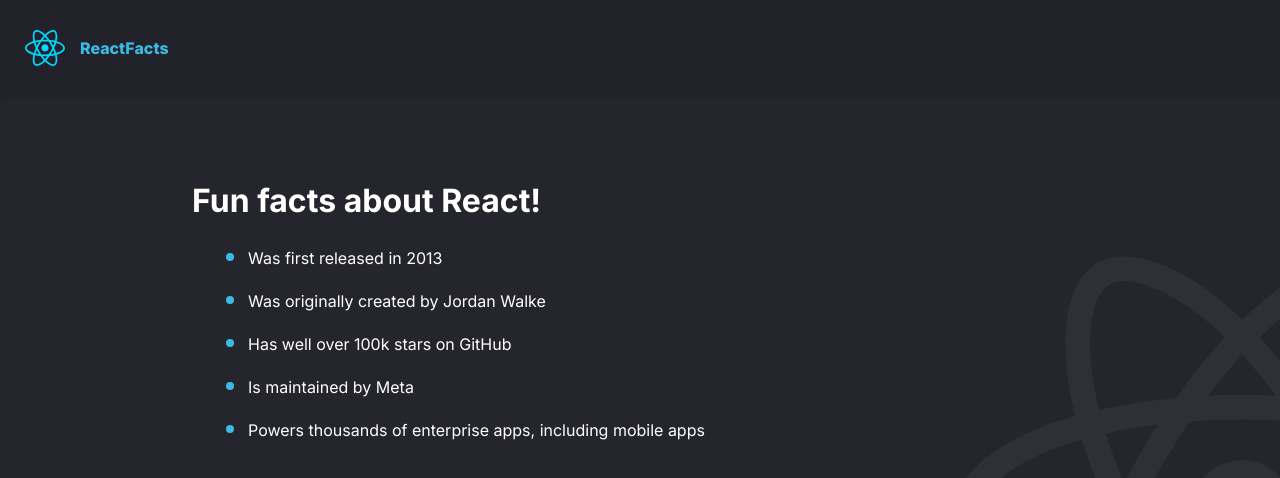
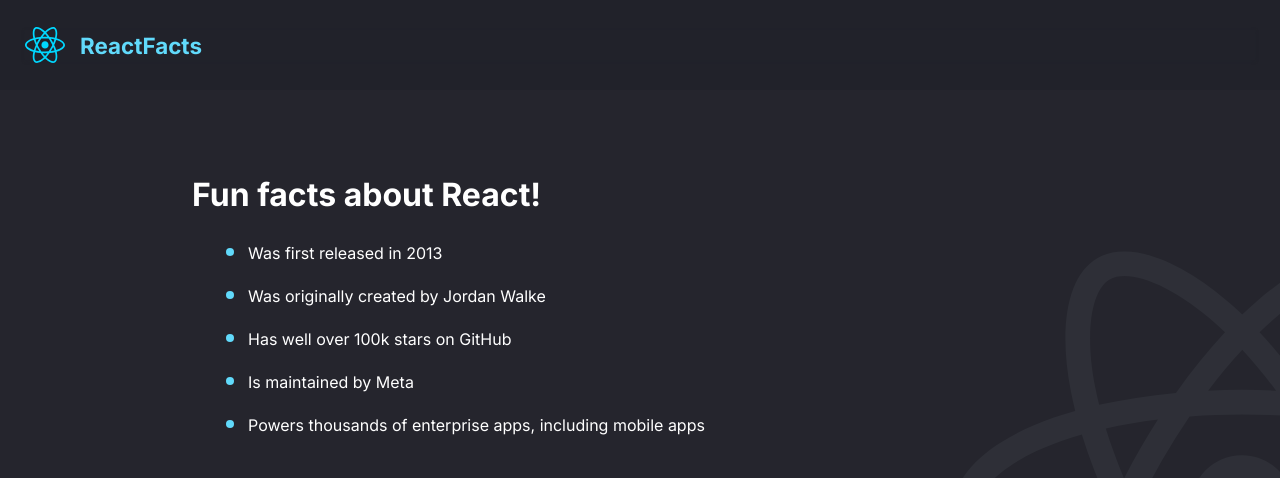
Before and after one commit to momo4646/react-demo-project, a React (Vite) app: page / in a window 1280 px wide. Shown: the top 478 px of the page. Built offline with nearby package versions, Linux system fonts and the light colour scheme.

Commit message:
edit css to match first challenge and improve nav

```diff
--- a/src/index.css
+++ b/src/index.css
@@ -3,7 +3,7 @@
 }
 
 :root {
-  --textAccentColor: rgb(59, 186, 228);
+  --textAccentColor: #61DAFB;
   --bgAccentColor: #21222A;
 }
 
@@ -13,14 +13,17 @@ body {
   padding: 0;
   margin: 0;
   font-family: Inter, Impact, Arial, sans-serif;
+
 }
 
 header {
+  padding: 30px 25px;
   background-color: var(--bgAccentColor);
+  height: 90px;
 }
 
 nav {
-  padding: 30px 25px;
+  height: 100%;
   display: flex;
   align-items: center;
   gap: 15px;
@@ -33,7 +36,8 @@ nav > img {
 
 nav > span {
   color: var(--textAccentColor);
-  font-weight: 800;
+  font-weight: 700;
+  font-size: 1.4rem;
 }
 
 main {
```
